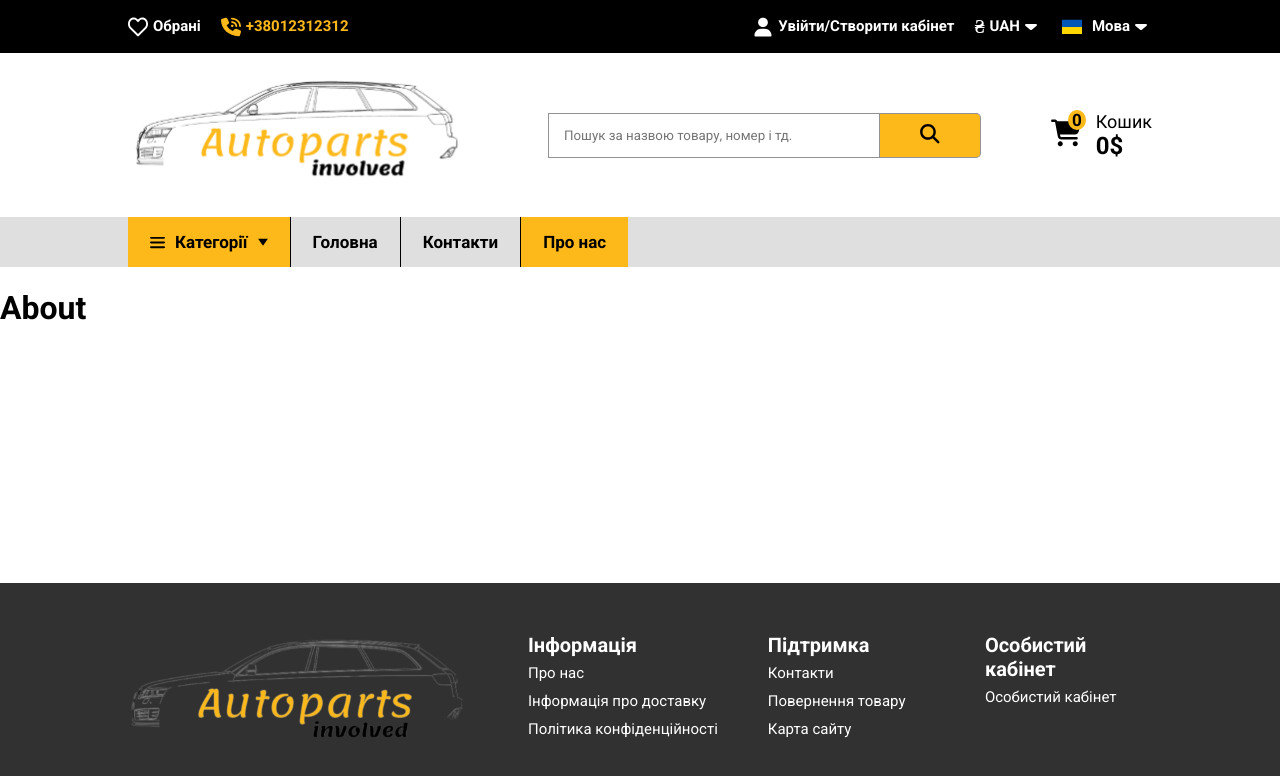
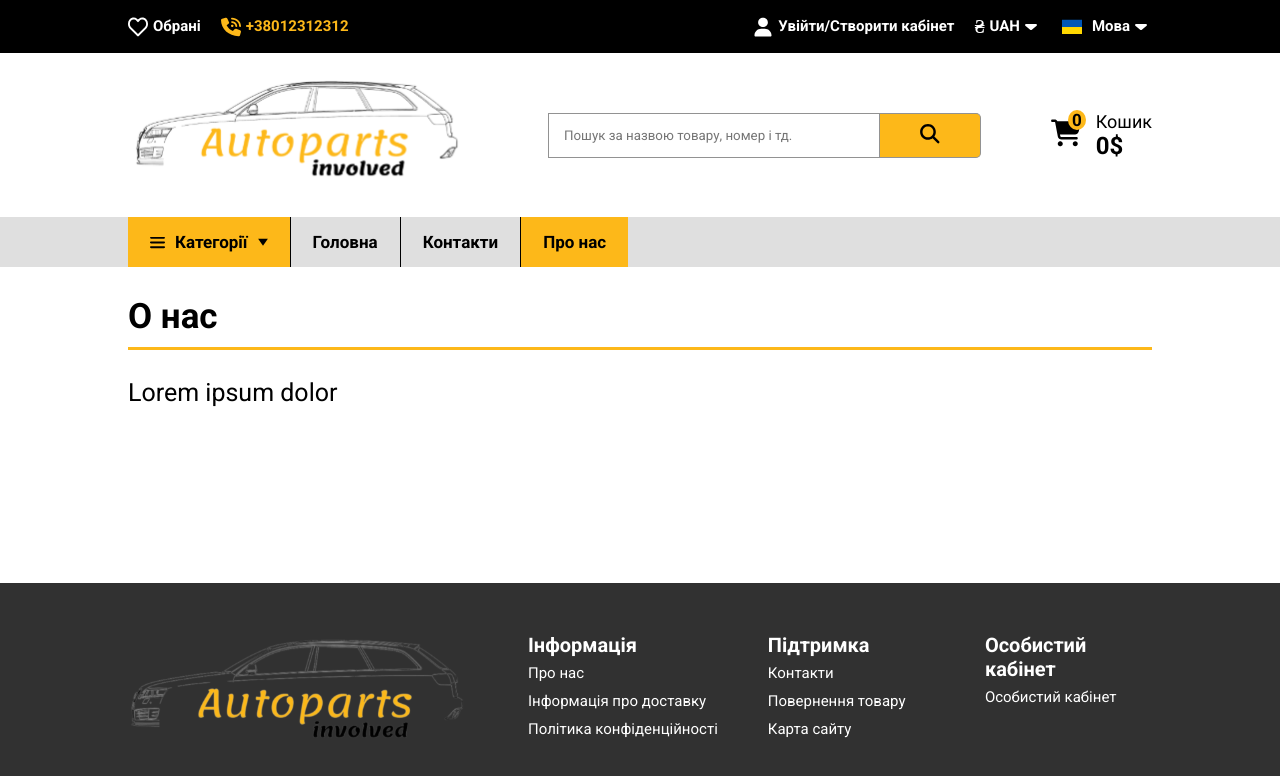
Before and after one commit to ReveinOFF/Autoparts-Project, a React (Create React App) app in the folder client/: page /about in a window 1280 px wide. Shown: the top 776 px of the page. Built offline with nearby package versions, Linux system fonts and the light colour scheme.

Commit message:
Update about page

```diff
--- /dev/null
+++ b/client/src/pages/about/about.module.css
@@ -0,0 +1,14 @@
+.h1 {
+  border-bottom: 3px solid #fdb819;
+  font-size: 35px;
+  font-weight: 700;
+  line-height: 60px;
+  margin-top: 20px;
+}
+
+.info {
+  font-size: 25px;
+  font-weight: 400;
+  line-height: 25px;
+  margin-top: 30px;
+}
--- a/client/src/pages/about/index.jsx
+++ b/client/src/pages/about/index.jsx
@@ -1,7 +1,10 @@
+import styles from "./about.module.css";
+
 export default function About() {
   return (
-    <>
-      <h1>About</h1>
-    </>
+    <div className="container">
+      <h1 className={styles.h1}>О нас</h1>
+      <div className={styles.info}>Lorem ipsum dolor</div>
+    </div>
   );
 }
```
